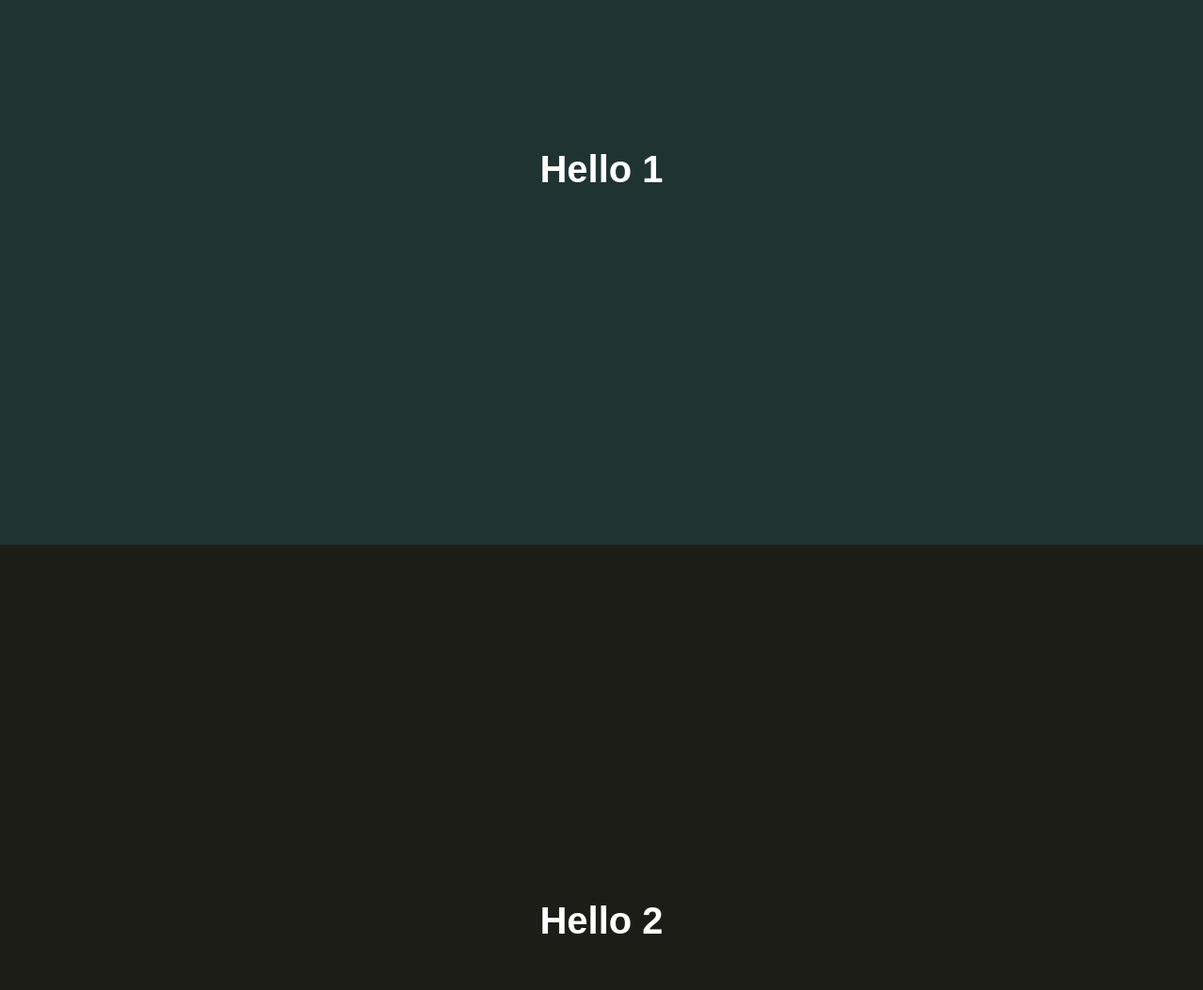
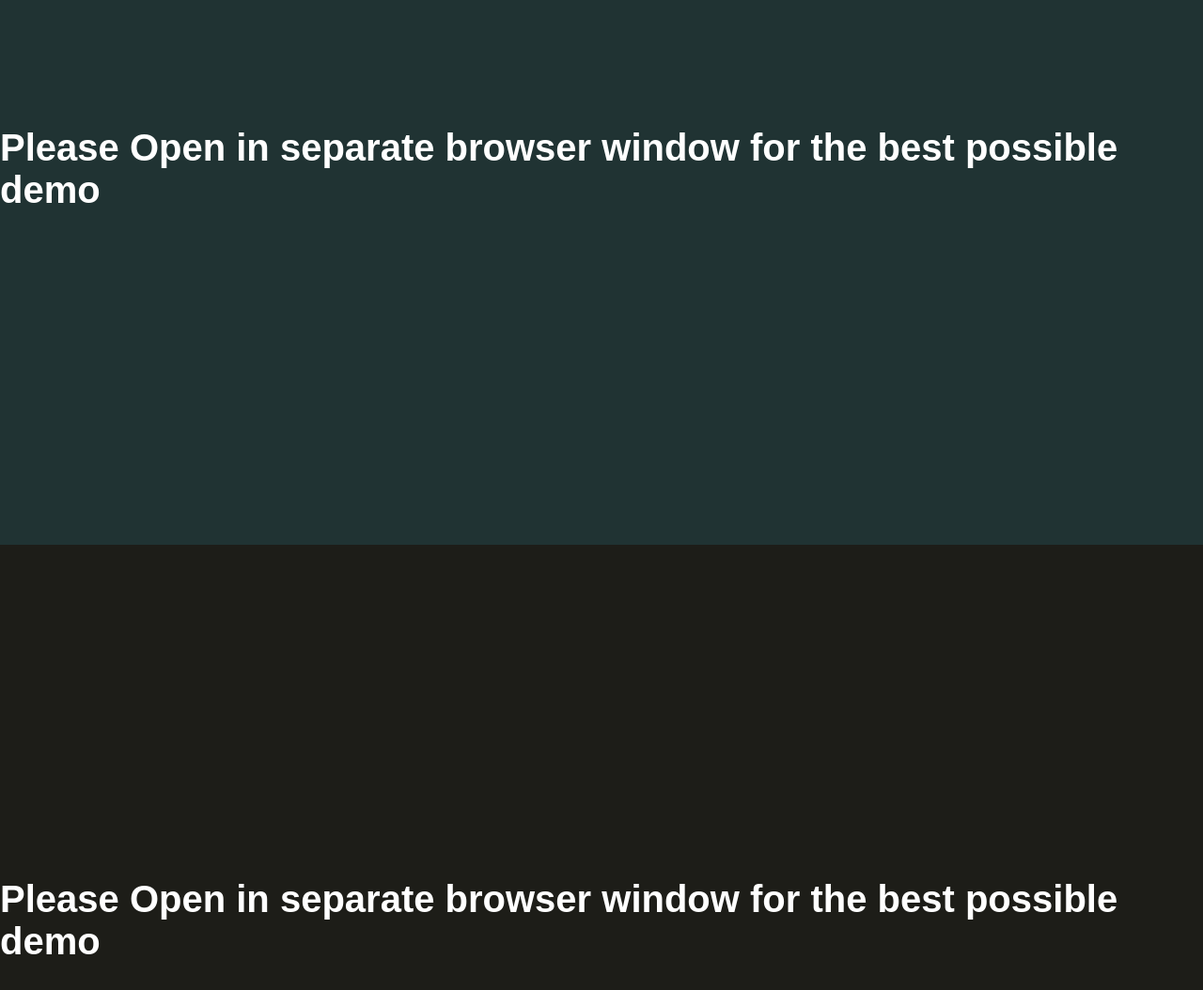
Before and after one commit to imohib168/css-animations, a plain HTML site: page animated-navbar/index.html in a window 1280 px wide. Shown: the part 220-1274 px from the top of the page at 94% size. Drawn offline with Linux system fonts and the light colour scheme.

Commit message:
updated animated navbar

```diff
--- a/animated-navbar/index.html
+++ b/animated-navbar/index.html
@@ -35,11 +35,15 @@
     </header>
 
     <section id="#sec1" class="sec1">
-      <div class="text">Hello 1</div>
+      <div class="text">
+        Please Open in separate browser window for the best possible demo
+      </div>
     </section>
 
     <section id="#sec2" class="sec2">
-      <div class="text">Hello 2</div>
+      <div class="text">
+        Please Open in separate browser window for the best possible demo
+      </div>
     </section>
 
     <script src="script.js"></script>
```
Also changed, not shown: animated-navbar/style.css (+0 -32 lines).
